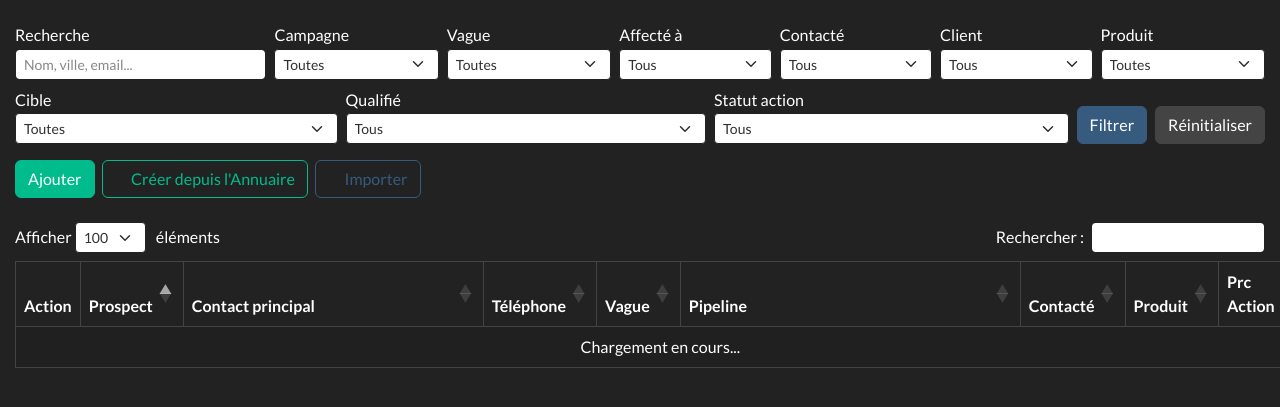
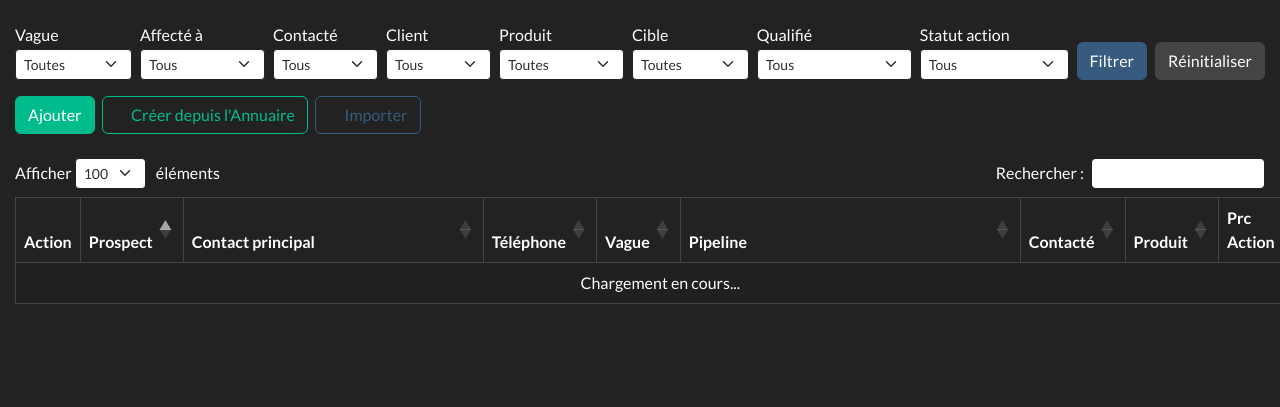
Before and after one commit to afornerot/nineprospect, a Symfony app: template templates/prospects/list.html.twig in a window 1280 px wide. Shown: the top 407 px of the page. Run offline with Twig, Linux system fonts and the light colour scheme; the template is opened without the code that fills it, so the values that code supplies are empty; some libraries are stand-ins or nearby versions.

Commit message:
style(prospects): filtres sur une ligne sans Recherche ni Campagne
- filtre-q et filtre-campagne retirés du formulaire
- flex-wrap retiré, min-widths resserrés, overflow-x de secours
- injection CampagneRepository et variable campagnes retirées du contrôleur

```diff
--- a/src/Controller/ProspectController.php
+++ b/src/Controller/ProspectController.php
@@ -13,7 +13,6 @@ use App\Enum\QualificationProduit;
 use App\Form\ProspectType;
 use App\Http\ContexteRetour;
 use App\Repository\ActionTypeDefautRepository;
-use App\Repository\CampagneRepository;
 use App\Repository\CibleRepository;
 use App\Repository\ProduitRepository;
 use App\Repository\DepartementRepository;
@@ -46,7 +45,6 @@ class ProspectController extends AbstractController
 
     public function __construct(
         private ProspectRepository $prospects,
-        private CampagneRepository $campagnes,
         private SprintRepository $sprints,
         private PipelineRepository $pipelines,
         private DepartementRepository $departements,
@@ -75,7 +73,6 @@ class ProspectController extends AbstractController
             'routeupdate' => 'app_user_prospects_update',
             'routeshow' => 'app_user_prospects_show',
             'filtres' => $filtres,
-            'campagnes' => $this->campagnes->findAllOrdered(),
             'sprints' => $this->sprints->findAllOrdered(),
             'utilisateurs' => $this->users->findAll(),
             'produits' => $this->produits->findAllOrdered(),
--- a/templates/prospects/list.html.twig
+++ b/templates/prospects/list.html.twig
@@ -9,21 +9,8 @@
     </style>
     <h1>{{ title }}</h1>
 
-    <form method="get" class="d-flex flex-wrap gap-2 align-items-end mb-3 w-100">
-        <div class="flex-grow-1" style="min-width: 160px;">
-            <label class="form-label" for="filtre-q">Recherche</label>
-            <input type="text" class="form-control form-control-sm" id="filtre-q" name="q" value="{{ filtres.recherche }}" placeholder="Nom, ville, email...">
-        </div>
-        <div class="flex-grow-1" style="min-width: 160px;">
-            <label class="form-label" for="filtre-campagne">Campagne</label>
-            <select class="form-select form-select-sm" id="filtre-campagne" name="campagne">
-                <option value="">Toutes</option>
-                {% for campagne in campagnes %}
-                    <option value="{{ campagne.id }}" {% if filtres.campagne == campagne.id %}selected{% endif %}>{{ campagne.libelle }}</option>
-                {% endfor %}
-            </select>
-        </div>
-        <div class="flex-grow-1" style="min-width: 140px;">
+    <form method="get" class="d-flex gap-2 align-items-end mb-3 w-100 overflow-x-auto">
+        <div class="flex-grow-1" style="min-width: 115px;">
             <label class="form-label" for="filtre-sprint">Vague</label>
             <select class="form-select form-select-sm" id="filtre-sprint" name="sprint">
                 <option value="">Toutes</option>
@@ -33,7 +20,7 @@
             </select>
         </div>
 
-        <div class="flex-grow-1" style="min-width: 150px;">
+        <div class="flex-grow-1" style="min-width: 125px;">
             <label class="form-label" for="filtre-utilisateur">Affecté à</label>
             <select class="form-select form-select-sm" id="filtre-utilisateur" name="utilisateur">
                 <option value="">Tous</option>
@@ -42,7 +29,7 @@
                 {% endfor %}
             </select>
         </div>
-        <div class="flex-grow-1" style="min-width: 130px;">
+        <div class="flex-grow-1" style="min-width: 105px;">
             <label class="form-label" for="filtre-contacte">Contacté</label>
             <select class="form-select form-select-sm" id="filtre-contacte" name="contacte">
                 <option value="">Tous</option>
@@ -50,7 +37,7 @@
                 <option value="non" {% if filtres.contacte == 'non' %}selected{% endif %}>Non</option>
             </select>
         </div>
-        <div class="flex-grow-1" style="min-width: 130px;">
+        <div class="flex-grow-1" style="min-width: 105px;">
             <label class="form-label" for="filtre-customer">Client</label>
             <select class="form-select form-select-sm" id="filtre-customer" name="customer">
                 <option value="">Tous</option>
@@ -58,7 +45,7 @@
                 <option value="non" {% if filtres.customer == 'non' %}selected{% endif %}>Non</option>
             </select>
         </div>
-        <div class="flex-grow-1" style="min-width: 160px;">
+        <div class="flex-grow-1" style="min-width: 125px;">
             <label class="form-label" for="filtre-produit">Produit</label>
             <select class="form-select form-select-sm" id="filtre-produit" name="produit">
                 <option value="">Toutes</option>
@@ -67,7 +54,7 @@
                 {% endfor %}
             </select>
         </div>
-        <div class="flex-grow-1" style="min-width: 160px;">
+        <div class="flex-grow-1" style="min-width: 115px;">
             <label class="form-label" for="filtre-cible">Cible</label>
             <select class="form-select form-select-sm" id="filtre-cible" name="cible">
                 <option value="">Toutes</option>
@@ -76,7 +63,7 @@
                 {% endfor %}
             </select>
         </div>
-        <div class="flex-grow-1" style="min-width: 140px;">
+        <div class="flex-grow-1" style="min-width: 125px;">
             <label class="form-label" for="filtre-qualifie">Qualifié</label>
             <select class="form-select form-select-sm" id="filtre-qualifie" name="qualifie">
                 <option value="">Tous</option>
@@ -87,7 +74,7 @@
                 <option value="refus" {% if filtres.qualifie == 'refus' %}selected{% endif %}>Refus</option>
             </select>
         </div>
-        <div class="flex-grow-1" style="min-width: 140px;">
+        <div class="flex-grow-1" style="min-width: 120px;">
             <label class="form-label" for="filtre-statut">Statut action</label>
             <select class="form-select form-select-sm" id="filtre-statut" name="statut">
                 <option value="">Tous</option>
```
